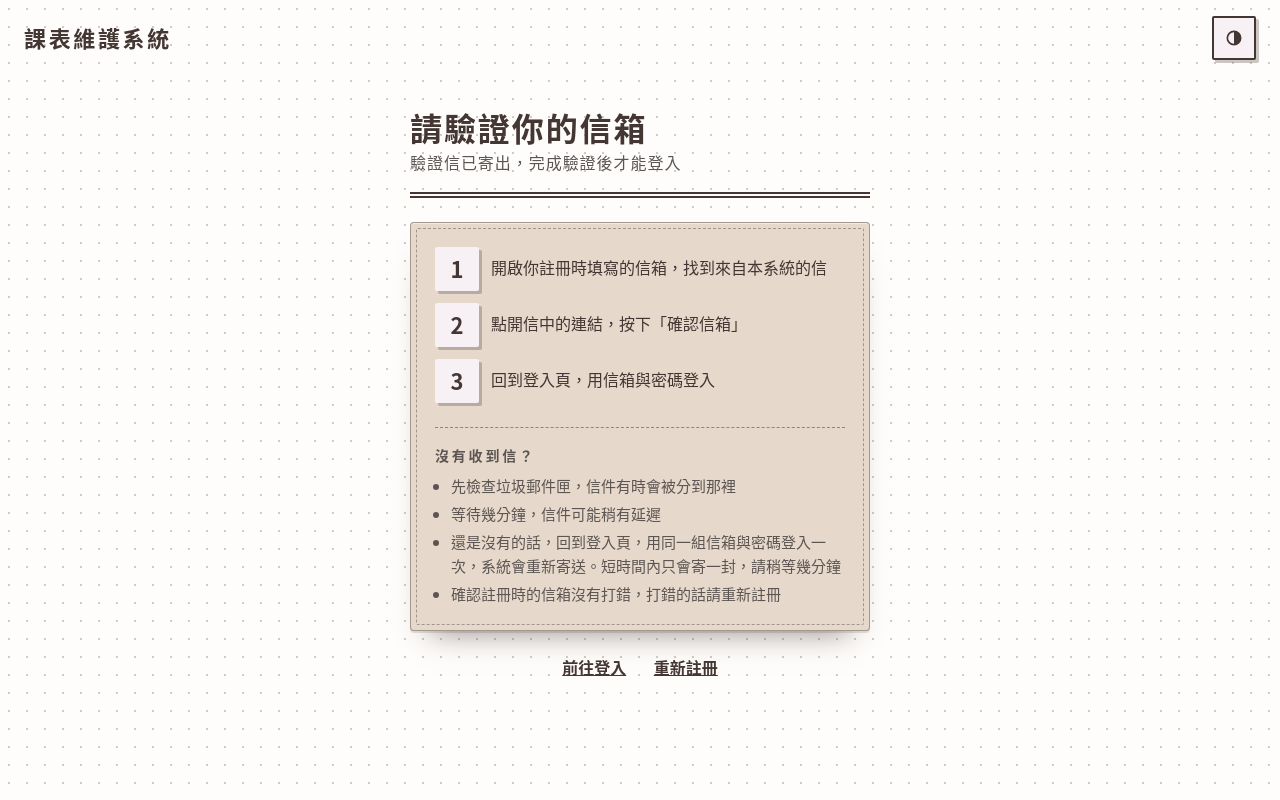
After one commit to KyleYang09/class-schedule-system, a Django app: template schedule/templates/account/verification_sent.html in a window 1280 px wide. The commit adds this page. Run offline with Django 5.2, Linux system fonts and the light colour scheme; the template is opened without the code that fills it, so the values that code supplies are empty.

Commit message:
新增 - 使用SMTP發送註冊驗證電子郵件

```diff
--- a/schedule/static/schedule/css/auth.css
+++ b/schedule/static/schedule/css/auth.css
@@ -125,6 +103,79 @@
 
 .auth__foot { margin-top: var(--space-5); text-align: center; color: var(--umber); }
 .auth__foot a { margin-left: var(--space-2); font-weight: 800; }
+.auth__foot a:first-child { margin-left: 0; }
+.auth__foot a + a { margin-left: var(--space-5); }
+
+.auth-steps {
+  margin: 0;
+  padding: 0;
+  list-style: none;
+  counter-reset: step;
+}
+.auth-steps li {
+  position: relative;
+  min-height: 44px;
+  padding: var(--space-2) 0 var(--space-2) 56px;
+  counter-increment: step;
+  line-height: 1.5;
+}
+.auth-steps li + li { margin-top: var(--space-3); }
+.auth-steps li::before {
+  content: counter(step);
+  position: absolute;
+  left: 0;
+  top: 0;
+  width: 44px;
+  height: 44px;
+  display: flex;
+  align-items: center;
+  justify-content: center;
+  background: var(--paper);
+  color: var(--ink);
+  border-radius: var(--radius);
+  box-shadow: 3px 3px 0 var(--shade);
+  font-size: 1.375rem;
+  font-weight: 900;
+  font-variant-numeric: tabular-nums;
+}
+
+.auth-hint {
+  margin-top: var(--space-5);
+  padding-top: var(--space-4);
+  border-top: 1px dashed var(--stone);
+}
+.auth-hint--first { margin-top: 0; padding-top: 0; border-top: 0; margin-bottom: var(--space-4); }
+.auth-hint h2 {
+  margin-bottom: var(--space-2);
+  font-size: 0.875rem;
+  font-weight: 700;
+  letter-spacing: 0.2em;
+  color: var(--umber);
+}
+.auth-hint ul { padding-left: var(--space-4); list-style: disc; color: var(--umber); font-size: 0.9375rem; }
+.auth-hint li + li { margin-top: var(--space-1); }
+
+.auth-email-label {
+  margin-bottom: var(--space-1);
+  font-size: 0.875rem;
+  font-weight: 700;
+  letter-spacing: 0.08em;
+  color: var(--umber);
+}
+.auth-email {
+  margin-bottom: var(--space-5);
+  padding: var(--space-3) var(--space-4);
+  background: var(--paper);
+  border: 1px solid var(--stone);
+  border-radius: var(--radius);
+  font-size: 1.0625rem;
+  font-weight: 800;
+  letter-spacing: 0.04em;
+  overflow-wrap: anywhere;
+}
+.auth-email--inline { display: inline; margin: 0; padding: 0 var(--space-1); border: 0; font-size: inherit; }
+.auth-text { color: var(--ink); line-height: 1.7; }
+
 
 .btn[aria-busy="true"] {
   cursor: progress;
--- /dev/null
+++ b/schedule/templates/account/verification_sent.html
@@ -0,0 +1,30 @@
+{% extends "account/auth_base.html" %}
+
+{% block auth_title %}驗證信箱{% endblock %}
+{% block heading %}請驗證你的信箱{% endblock %}
+{% block lead %}驗證信已寄出，完成驗證後才能登入{% endblock %}
+
+{% block auth_body %}
+  <ol class="auth-steps">
+    <li>開啟你註冊時填寫的信箱，找到來自本系統的信</li>
+    <li>點開信中的連結，按下「確認信箱」</li>
+    <li>回到登入頁，用信箱與密碼登入</li>
+  </ol>
+
+  <div class="auth-hint">
+    <h2>沒有收到信？</h2>
+    <ul>
+      <li>先檢查垃圾郵件匣，信件有時會被分到那裡</li>
+      <li>等待幾分鐘，信件可能稍有延遲</li>
+      <li>還是沒有的話，回到登入頁，用同一組信箱與密碼登入一次，系統會重新寄送。短時間內只會寄一封，請稍等幾分鐘</li>
+      <li>確認註冊時的信箱沒有打錯，打錯的話請重新註冊</li>
+    </ul>
+  </div>
+{% endblock %}
+
+{% block auth_foot %}
+  <p class="auth__foot">
+    <a href="{% url 'account_login' %}">前往登入</a>
+    <a href="{% url 'account_signup' %}">重新註冊</a>
+  </p>
+{% endblock %}
```
Also changed, not shown: other parts of schedule/static/schedule/css/auth.css (+2 -24 lines), config/settings.py (+12 -2 lines), schedule/settings.py (added, +127 -0 lines), schedule/templates/account/email_confirm.html (added, +50 -0 lines).
